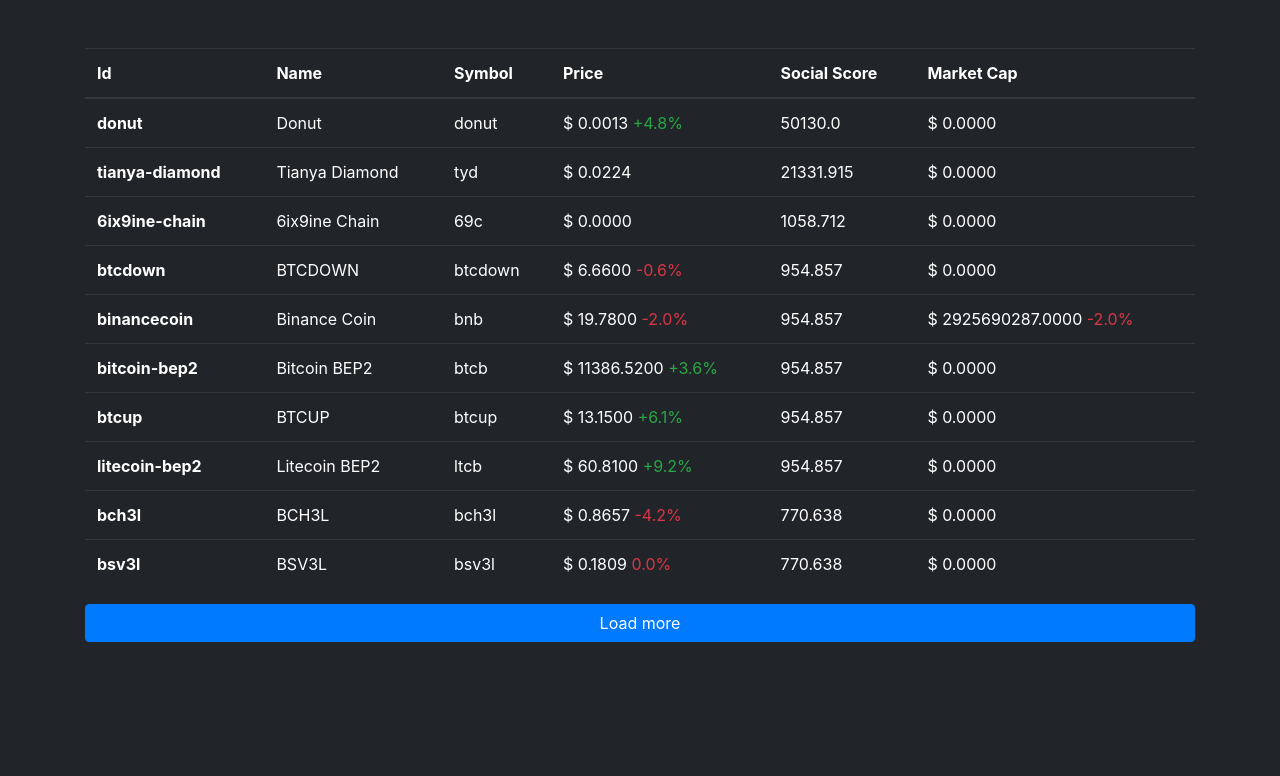
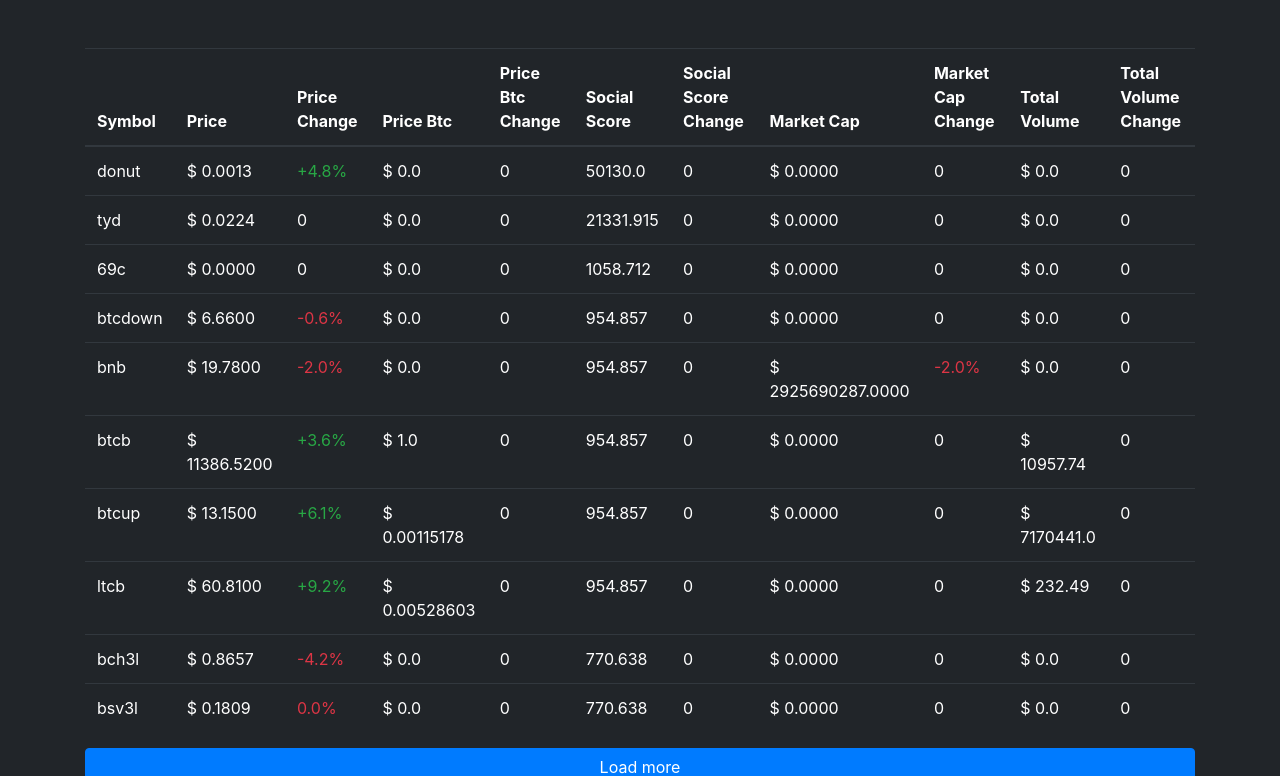
Before and after one commit to Sanmonsua/crypto-dashboard, a Django app: page / in a window 1280 px wide. Shown: the top 776 px of the page. Before the commit the page ends 642 px from the top, so only its background shows below. Run offline with Django 3.2, Linux system fonts and the light colour scheme; data comes from the database, SQL or seed files in the repository; both versions use the stored data as it was after the commit; parts of the project's set-up code (start-up, migrations or seed data) failed here and were passed over; some libraries are stand-ins or nearby versions.

Commit message:
Add : rows and cols to table templates

```diff
--- a/coins/templates/coins/coins.html
+++ b/coins/templates/coins/coins.html
@@ -1,28 +1,55 @@
 <div>
   {% for coin in coins %}
   <tr>
-    <th scope="row">{{coin.id}}</th>
-    <td>{{coin.name}}</td>
     <td>{{coin.symbol}}</td>
-    <td>$ {{coin.price|floatformat:4}}
+    <td>$ {{coin.price|floatformat:4}}</td>
+    <td>
       {% if coin.price_change > 0 %}
-        <span class="text-success">+{{coin.price_change|floatformat:1}}%</span>
+      <span class="text-success">+{{coin.price_change|floatformat:1}}%</span>
       {% elif coin.price_change < 0 %}
-        <span class="text-danger">{{coin.price_change|floatformat:1}}%</span>
+      <span class="text-danger">{{coin.price_change|floatformat:1}}%</span>
+      {% else %}
+      0
       {% endif %}
     </td>
-    <td>{{coin.social_score}}
+    <td>$ {{coin.price_btc}}</td>
+    <td>
+      {% if coin.price_btc_change > 0 %}
+        <span class="text-success">+{{coin.price_btc_change|floatformat:1}}%</span>
+      {% elif coin.price_btc_change < 0 %}
+        <span class="text-danger">{{coin.price_btc_change|floatformat:1}}%</span>
+      {% else %}
+      0
+      {% endif %}
+    </td>
+    <td>{{coin.social_score}}</td>
+    <td>
       {% if coin.social_score_change > 0 %}
         <span class="text-success">+{{coin.social_score_change|floatformat:1}}%</span>
       {% elif coin.social_score_change < 0 %}
         <span class="text-danger">{{coin.social_score_change|floatformat:1}}%</span>
+      {% else %}
+      0
       {% endif %}
     </td>
-    <td>$ {{coin.market_cap|floatformat:4}}
+    <td>$ {{coin.market_cap|floatformat:4}}</td>
+    <td>
       {% if coin.market_cap_change > 0 %}
         <span class="text-success">+{{coin.market_cap_change|floatformat:1}}%</span>
       {% elif coin.market_cap_change < 0 %}
         <span class="text-danger">{{coin.market_cap_change|floatformat:1}}%</span>
+      {% else %}
+      0
+      {% endif %}
+    </td>
+    <td>$ {{coin.total_volume}}</td>
+    <td>
+      {% if coin.total_volume_change > 0 %}
+        <span class="text-success">+{{coin.total_volume_change|floatformat:1}}%</span>
+      {% elif coin.total_volume_change < 0 %}
+        <span class="text-danger">{{coin.total_volume_change|floatformat:1}}%</span>
+      {% else %}
+      0
       {% endif %}
     </td>
 
--- a/coins/templates/coins/index.html
+++ b/coins/templates/coins/index.html
@@ -23,12 +23,17 @@
     <table class="table table-dark" id="coins-table">
       <thead class="thead-dark">
         <tr>
-          <th>Id</th>
-          <th>Name</th>
           <th>Symbol</th>
           <th>Price</th>
+          <th>Price Change</th>
+          <th>Price Btc</th>
+          <th>Price Btc Change</th>
           <th>Social Score</th>
+          <th>Social Score Change</th>
           <th>Market Cap</th>
+          <th>Market Cap Change</th>
+          <th>Total Volume</th>
+          <th>Total Volume Change</th>
         </tr>
       </thead>
       <tbody>
```
Also changed, not shown: coins/migrations/0006_auto_20200731_2348.py (added), db.sqlite3.
